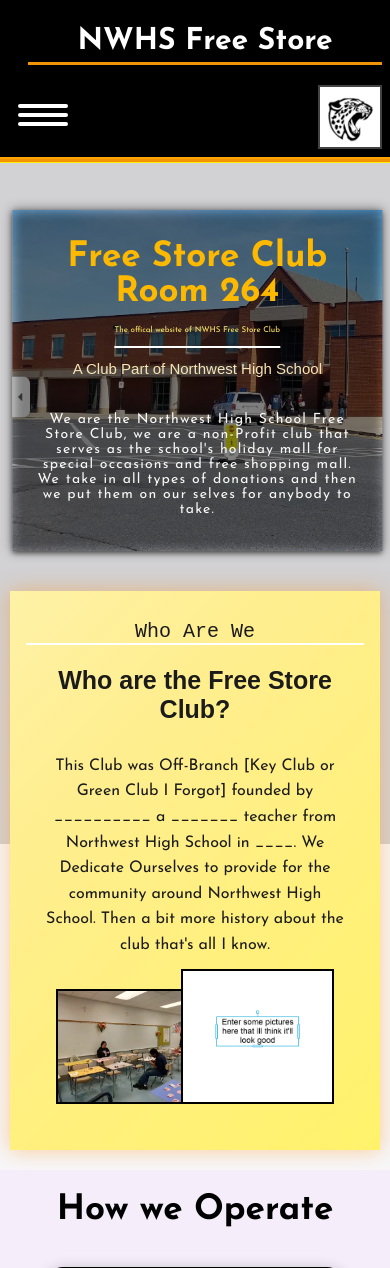
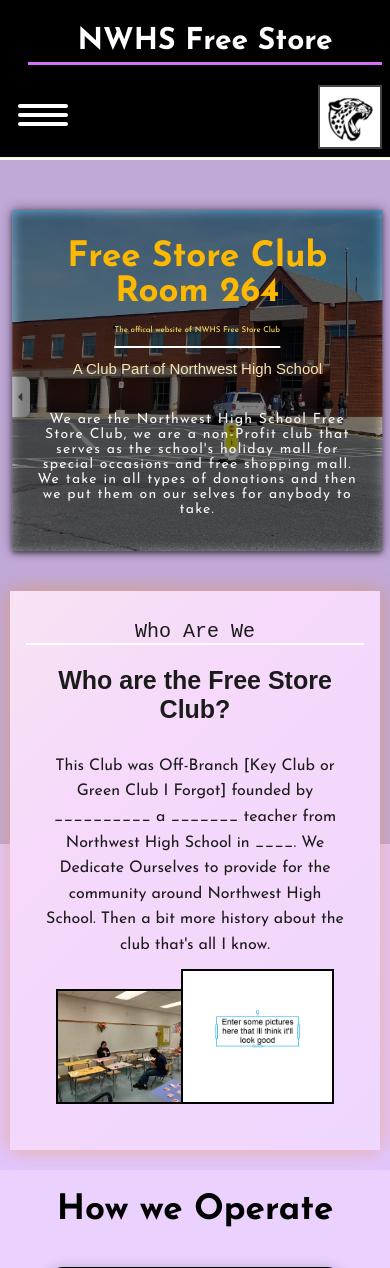
Before and after one commit to noobifyLol/Free-264-Project, a PHP site: page /index.html in a window 390 px wide. Shown: the top 1268 px of the page. Run offline with PHP 8.4, Linux system fonts and the light colour scheme; some libraries are stand-ins or nearby versions.

Commit message:
remastered

```diff
--- a/Donate.html
+++ b/Donate.html
@@ -41,6 +41,7 @@
           <hr>
         </ul>
       </nav>
+            <img src = "pictures/logo.png" class = "logo" height = '100px' width="100px">
     </header>
      <div id = donations>
       <div class="card" id  = 1>
--- a/media850.css
+++ b/media850.css
@@ -37,12 +37,12 @@
 }
 @media (max-width : 1000px) {
   .dropdown ul{
-    top : 72%;
+    top : 69%;
 
   }
 }
 @media (max-width : 591px){ /* less than 600  more than 590*/
-  .dropdown ul{top : 82%;
+  .dropdown ul{top : 79%;
       }
 
 }
@@ -54,7 +54,6 @@
     flex-direction: row; /* Keep logo and menu toggle in a row */
     justify-content: space-between;
     align-items: center;
-    border-bottom : 3px solid orange;
     z-index: 10;
   }
   .logo{
@@ -68,7 +67,6 @@
   }
   .dropdown ul {
     flex-direction: column;
-    background: rgb(245, 146, 8);
     position: absolute;
     left: 0;
     gap: 0;
@@ -113,12 +111,13 @@
     background-position: 100%;
     padding-left  : 500px;
     padding-right : 500px;
+      font-family: 'Poppins', sans-serif;
   }
   .dropdown a:hover{
-     background-color: rgb(255, 201, 101);
+  background-color: rgb(217, 162, 252);
   color : rgb(52, 52, 52);
     box-shadow: 0 2px 5px rgba(0.5, 0.5, 0.5, 0.5);
-
+  transition: transform 0.3s ease, box-shadow 0.3s ease; /* smooth animation */
   }
   #divx {
     padding: 20px;
--- a/wes.css
+++ b/wes.css
@@ -1,7 +1,7 @@
 @import url('https://fonts.googleapis.com/css2?family=Poppins:wght@400;600&display=swap');
 
 html, body , head{
-  background-color: rgb(247, 246, 248);
+  background-color: rgb(225, 197, 253);
   margin : 0px;
   flex: 1; /* Push footer down */
 }
@@ -57,7 +57,6 @@
   position: sticky;
   z-index: 1;
   flex-direction: column;
- border-bottom : 2px solid rgb(252, 252, 252);
    justify-content: space-between;
      align-items: center;
      border-bottom : 3px solid rgb(249, 249, 249);
@@ -115,7 +114,7 @@
   margin-bottom: auto;
 }
 .dropdown a {
-  background-color: rgb(255, 127, 0);
+  background-color: rgb(232, 213, 250);
   border : 2px solid rgb(12, 12, 12);
   border-radius: 10px;
   color: white;
@@ -138,11 +137,11 @@
 }
 
 .dropdown a:active{
-  background-color: rgb(252, 239, 3);
-  background : rgb(252, 239, 3);
+  background-color: rgb(239, 244, 117);
+  background : rgb(255, 251, 167);
 }
 #active{
-  background-color: rgb(252, 239, 3);
+  background-color: rgb(253, 253, 162);
 }
 #divi {
   position: static;
@@ -156,8 +155,8 @@
     linear-gradient(
       135deg,
       rgb(251, 250, 221) 0%,
-      rgb(255, 238, 142) 50%,
-      rgb(255, 244, 91) 100%
+      rgb(246, 217, 251) 50%,
+      rgb(236, 213, 253) 100%
     ),
     linear-gradient(135deg, rgba(255,255,255,0.1) 25%, transparent 25%),
     linear-gradient(225deg, rgba(255,255,255,0.1) 25%, transparent 25%),
@@ -179,7 +178,7 @@
   margin-left : 20px;
   padding : 0px;
   display: inline-block;           /* makes border wrap text */
-  border-bottom: 3px solid rgb(242, 148, 8);   /* line thickness and color */
+  border-bottom: 3px solid #d66dfc;   /* line thickness and color */
   padding-bottom: 5px;
   width : 400px;
   text-align: center;
@@ -542,7 +541,11 @@
   display: flex;
   justify-content: center;
   align-items: center;
-  gap: 30px;
+
+
+}
+#donations{
+    margin-bottom : 100px;
 }
 #donations .card {
   background: white;
@@ -552,6 +555,7 @@
   box-shadow: 0 4px 15px rgba(0,0,0,0.5);
   transition: transform 0.3s;
   animation: float 3s ease-in-out infinite;
+  margin-bottom : 0%;
 }
 
 .card h3 {
@@ -665,7 +669,7 @@
   transform: translateY(-5px); /* hover floating effect */
 }
 .background{
-  background-color: rgb(245, 238, 250);
+  background-color: rgb(235, 209, 254);
 }
 .background h1{
   position : relative;
@@ -704,7 +708,7 @@
 
   }
   .dropdown a:hover {
-  background-color: rgb(252, 195, 110);
+  background-color: rgb(217, 162, 252);
   color : rgb(52, 52, 52);
     box-shadow: 0 2px 5px rgba(0, 0, 0, 0.0);
      transform: translateY(-45px);        /* makes it float up */
```
